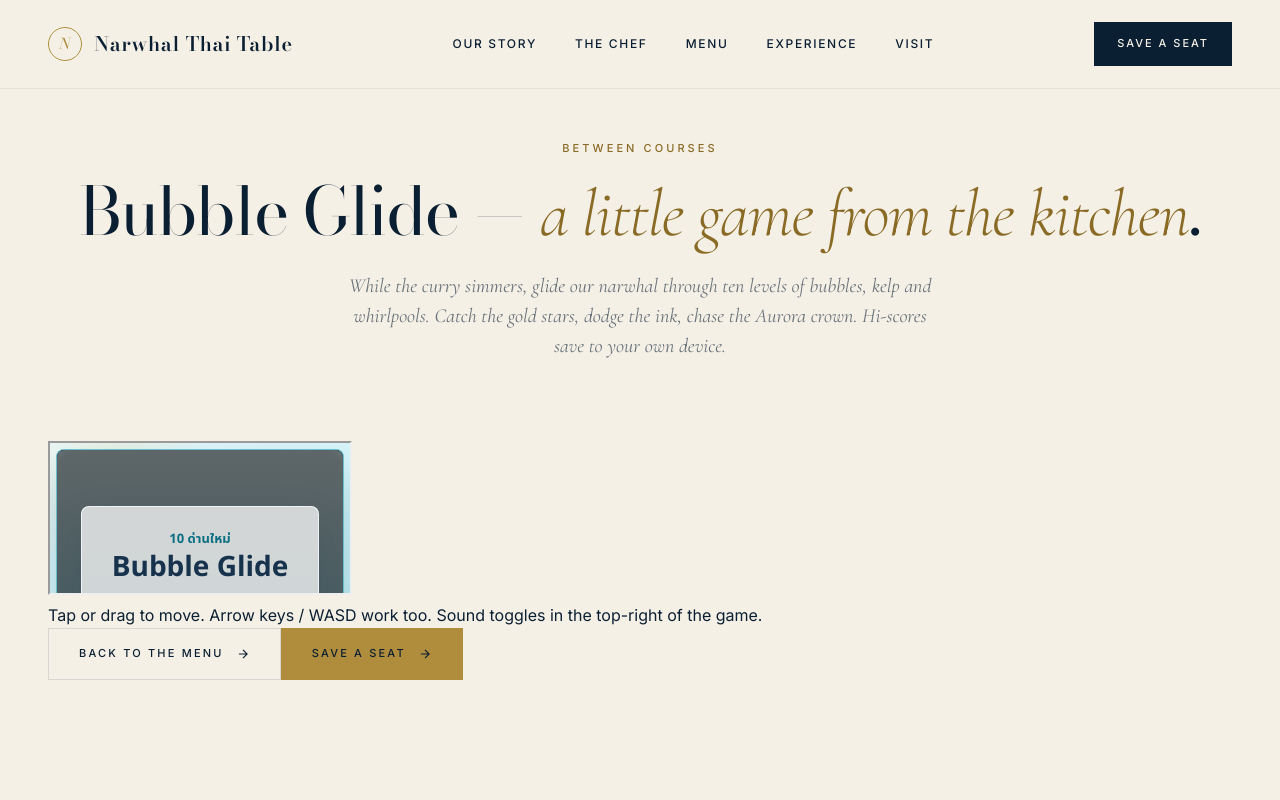
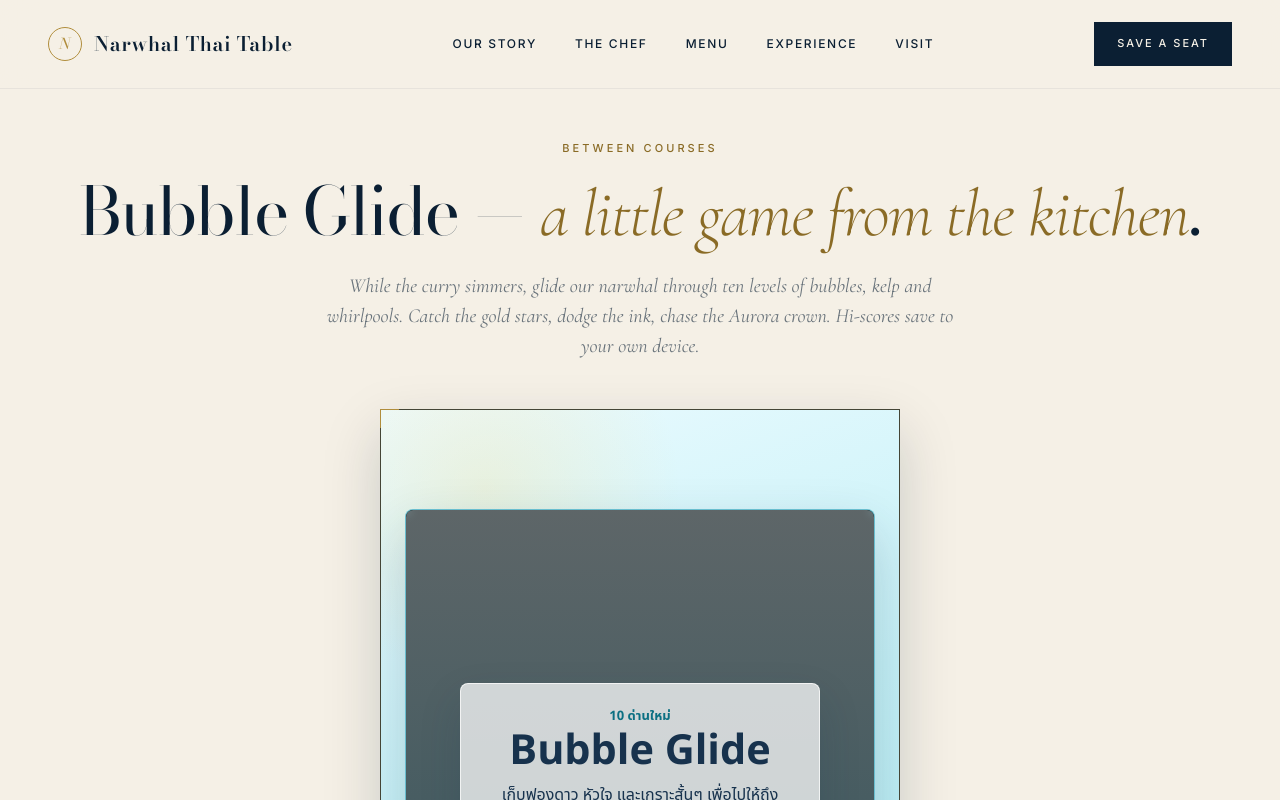
Before and after one commit to akxnrwl/narwhal-thai-table, a Next.js app in the folder Narwhal Thai Table/: page /play in a window 1280 px wide. Shown: the top 800 px of the page. Built offline with nearby package versions, Linux system fonts and the light colour scheme.

Commit message:
Sync globals.css: .play-section + .play-frame styles for Bubble Glide page

```diff
--- a/Narwhal Thai Table/app/globals.css
+++ b/Narwhal Thai Table/app/globals.css
@@ -615,6 +615,48 @@ a.dish:hover .dish-name{color:var(--brass-deep);}
 .map-content .addr{font-family:var(--font-display);font-size:22px;color:var(--off-white);margin-bottom:6px;letter-spacing:-0.01em;}
 .map-content .city{font-family:var(--font-serif);font-style:italic;font-size:16px;color:var(--brass-light);}
 
+/* ============================================================
+   PLAY PAGE — Bubble Glide game embed
+   ============================================================ */
+.play-section{
+  background:var(--off-white);
+  padding:140px 48px 100px;
+}
+.play-section .section-head{margin-bottom:48px;}
+.play-section .section-head p{max-width:640px;}
+
+.play-frame{
+  position:relative;
+  max-width:520px;
+  margin:0 auto;
+  border:1px solid var(--line);
+  background:var(--navy);
+  box-shadow:0 22px 54px rgba(11,31,51,0.18);
+}
+.play-frame::before, .play-frame::after{
+  content:'';position:absolute;
+  width:18px;height:18px;border:1px solid var(--brass);
+  z-index:3;pointer-events:none;
+}
+.play-frame::before{top:-1px;left:-1px;border-right:none;border-bottom:none;}
+.play-frame::after{bottom:-1px;right:-1px;border-left:none;border-top:none;}
+.play-frame iframe{
+  display:block;width:100%;border:0;
+  height:780px;
+  background:transparent;
+}
+
+.play-footnote{
+  max-width:520px;margin:32px auto 0;text-align:center;
+}
+.play-footnote p{
+  font-family:var(--font-serif);font-style:italic;font-size:17px;
+  color:var(--muted-dark);margin:0 0 24px;
+}
+.play-cta-row{
+  display:flex;gap:14px;justify-content:center;flex-wrap:wrap;
+}
+
 /* ===== FOOTER ===== */
 footer{background:var(--navy-deep);color:var(--muted);padding:48px;border-top:1px solid var(--line);}
 .footer-inner{max-width:1280px;margin:0 auto;display:flex;justify-content:space-between;align-items:center;flex-wrap:wrap;gap:24px;}
@@ -695,6 +737,8 @@ footer{background:var(--navy-deep);color:var(--muted);padding:48px;border-top:1p
 @media(max-width:768px){
   nav.site-nav{padding:14px 18px;}
   section{padding:64px 20px;}
+  .play-section{padding:96px 20px 64px;}
+  .play-frame iframe{height:680px;}
   .hero{padding:110px 20px 70px;min-height:90vh;}
   .hero-text h1{margin-bottom:24px;}
   .hero-text p{font-size:19px;margin-bottom:32px;}
```
